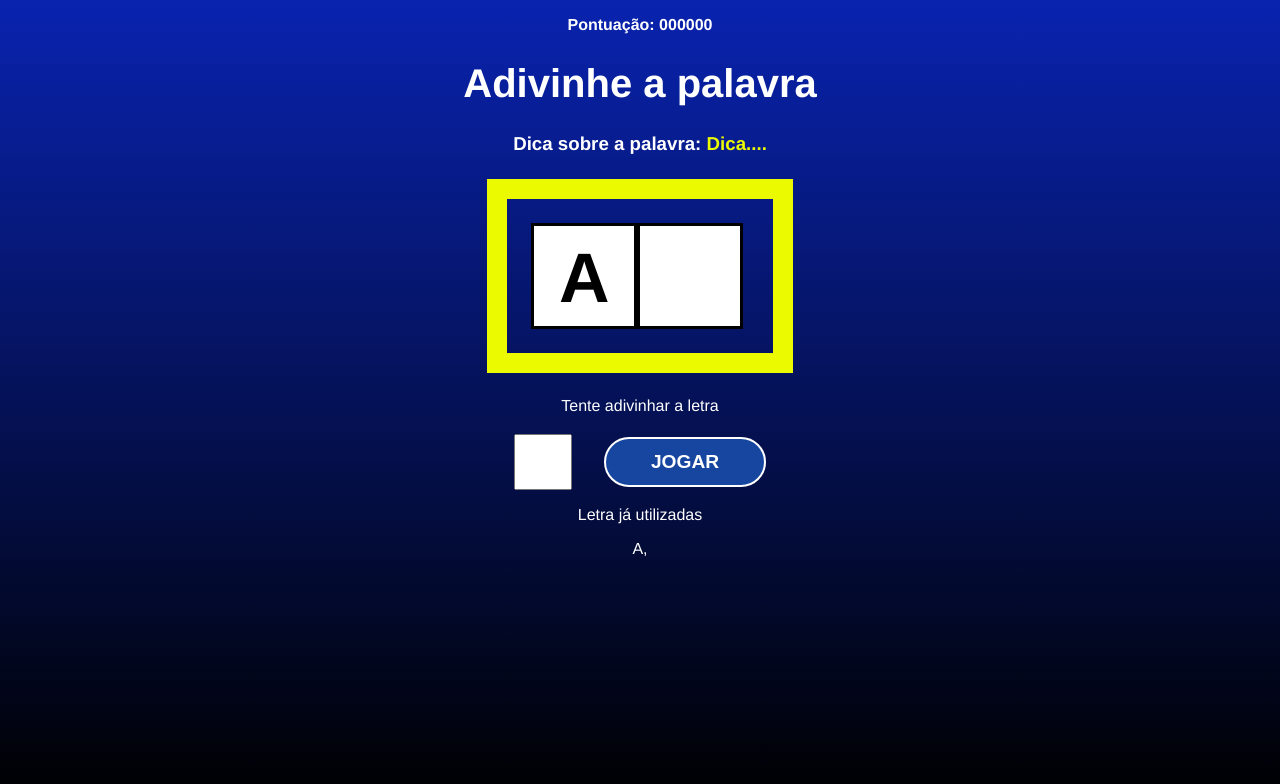
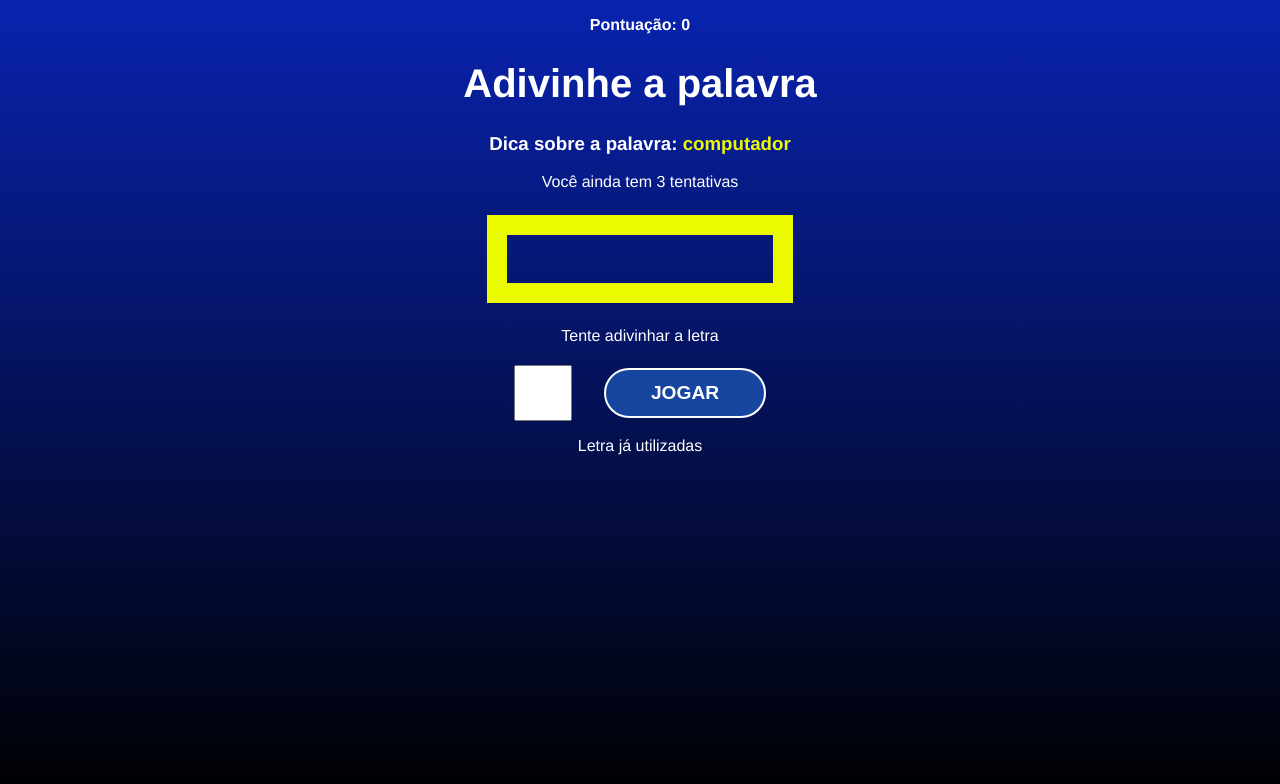
Before and after one commit to JotaPrimo/secretword, a React (Vite) app: page / in a window 1280 px wide. Both pictures are taken after a click on the button "CLIQUE PARA COMEÇAR". Shown: the top 784 px of the page. Built offline with nearby package versions, Linux system fonts and the light colour scheme.

Commit message:
77. Consumindo states do jogo

```diff
--- a/src/App.jsx
+++ b/src/App.jsx
@@ -5,7 +5,7 @@
 import { useCallback, useEffect, useState } from "react";
 
 // import data
-import {wordsList} from "./data/words";
+import { wordsList } from "./data/words";
 
 // comporntes
 import StartScreen from "./components/StartScreen";
@@ -19,7 +19,6 @@
 ];
 
 function App() {
-
   // CONSTS
   const START = "start";
   const GAME = "game";
@@ -27,50 +26,58 @@
 
   // inicializando o stageGame
   const [gameStage, setGameStage] = useState(stages[0].name);
-  const [words] = useState(wordsList)
+  const [words] = useState(wordsList);
 
   const [pickedWord, setPickedWord] = useState("");
-  const [pickedCategory, setPickedCategory] =  useState("")
-  const [letter, setLetter] = useState([])
+  const [pickedCategory, setPickedCategory] = useState("");
+  const [letters, setLetters] = useState([]);
+
+  const [guessedLetters, setGuessedLetters] = useState([]);
+  const [wrongLetters, setWrongLetters] = useState([]);
+  const [guesses, setGuesses] = useState(3);
+  const [score, setScore] = useState(0);
 
   // pickWordAndCategory
   const pickWordAndCategory = () => {
     const categories = Object.keys(words);
-    const category = categories[Math.floor(Math.random() * Object.keys(categories).length)]
+    const category =
+      categories[Math.floor(Math.random() * Object.keys(categories).length)];
 
-     // pick a random Word
-    const word = words[category][Math.floor(Math.random() * words[category].length)];
+    // pick a random Word
+    const word =
+      words[category][Math.floor(Math.random() * words[category].length)];
     return { category, word };
-  }
-
+  };
 
   // alterando o gameStage
   const startGame = () => {
     // pick word and pick category
-    const { word, category } =  pickWordAndCategory();
+    const { word, category } = pickWordAndCategory();
 
     // create array of letters
     let wordLetters = word.split("");
-    // jogando tudo pra minusculo
-    wordLetters = wordLetters.map((letter) => letter.toLowerCase());
+
+    wordLetters = wordLetters.map((l) => l.toLowerCase());
+
+    console.log(word, category)
+    console.log(wordLetters);
 
     // fill states
     setPickedWord(word);
     setPickedCategory(category);
-    setLetter(wordLetters)
-    setGameStage(stages[1].name)
-
+    setLetters(wordLetters);
+    setGameStage(stages[1].name);
   };
 
   // process the letter input
   const verifyLetter = () => {
-    setGameStage(stages[2].name)
-  }
+    setGameStage(stages[2].name);
+  };
 
   // restarts the game
   const retryGame = () => {
     setGameStage(stages[0].name);
-  }
+  };
 
   // functions check stage
   function isStart() {
@@ -85,12 +92,22 @@
     return gameStage === END;
   }
 
-
   return (
     <div className="App">
-      { isStart() && <StartScreen startGame={startGame} /> }
-      { isGame() && <Game verifyLetter={verifyLetter} /> }
-      { isEnd() && <GameOver retryGame={retryGame} /> }
+      {isStart() && <StartScreen startGame={startGame} />}
+      {isGame() && (
+        <Game
+          verifyLetter={verifyLetter}
+          pickedWord={pickedWord}
+          pickedCategory={pickedCategory}
+          letters={letters}
+          guessedLetters={guessedLetters}
+          wrongLetters={wrongLetters}
+          guesses={guesses}
+          score={score}
+        />
+      )}
+      {isEnd() && <GameOver retryGame={retryGame} />}
     </div>
   );
 }
--- a/src/components/Game.jsx
+++ b/src/components/Game.jsx
@@ -2,19 +2,33 @@
 
 import "./Game.css";
 
-function Game({ verifyLetter }) {
+function Game({
+  verifyLetter,
+  pickedCategory,
+  pickedWord,
+  letters,
+  guessedLetters,
+  wrongLetters,
+  guesses,
+  score,
+}) {
   return (
     <div className="game">
       <p className="points">
-        <span>Pontuação: 000000 </span>
+        <span>Pontuação: {score} </span>
       </p>
       <h1>Adivinhe a palavra</h1>
       <h3 className="tip">
-        Dica sobre a palavra: <span>Dica.... </span>
+        Dica sobre a palavra: <span> {pickedCategory} </span>
       </h3>
+      <p>Você ainda tem {guesses} tentativas </p>
       <div className="wordContainer">
-        <span className="letter">A</span>
-        <span className="blankSquare"></span>
+      {letters.map((letter, i) => {
+        guessedLetters.includes(letter) ? (
+        <span key={i} className="letter">A</span>) :
+         (
+         <span key={i} className="blankSquare"></span>)})
+         }
       </div>
       <div className="letterContainer">
         <p>Tente adivinhar a letra</p>
@@ -25,7 +39,10 @@
       </div>
       <div className="wrongLetterContainer">
         <p>Letra já utilizadas</p>
-        <span>A,</span>
+        { wrongLetters.map((wrontLetter, index) => {
+          <span key={index}>{wrontLetter}</span>
+        })}
+
       </div>
     </div>
   );
```
